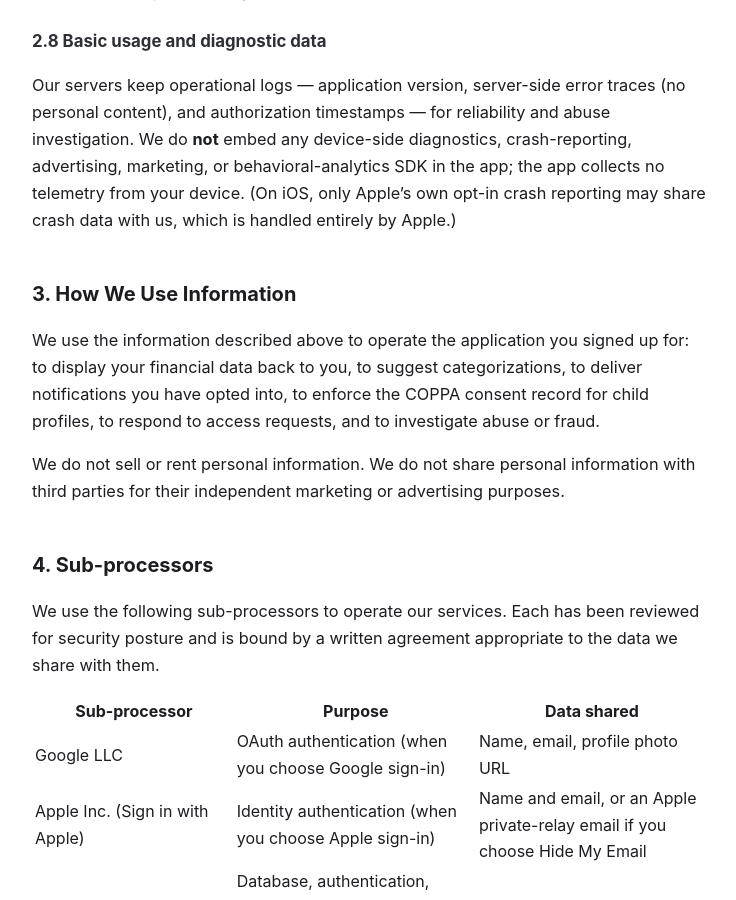
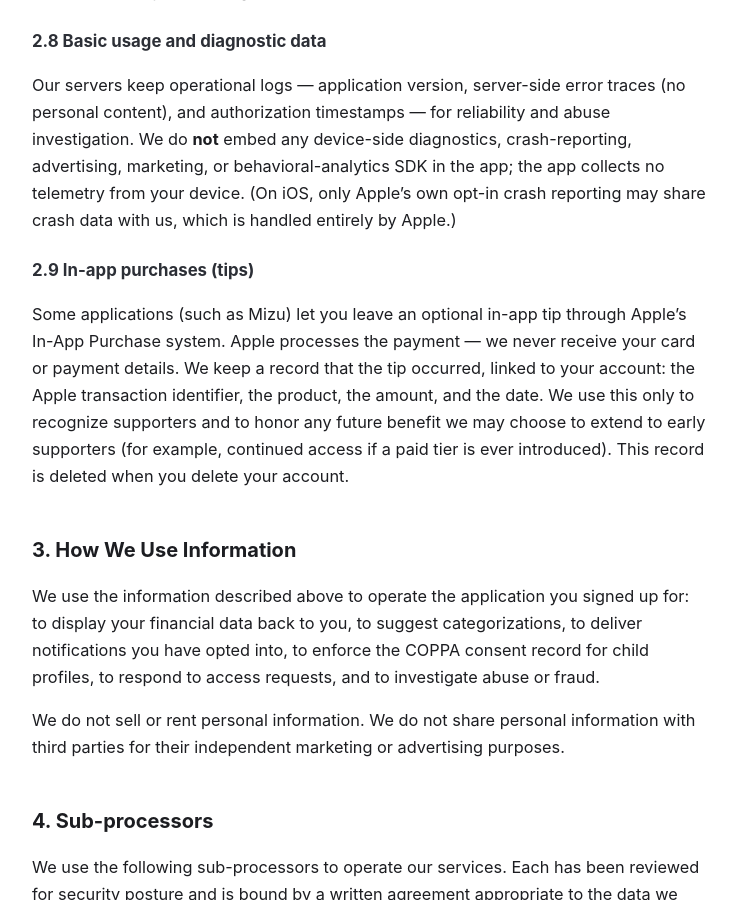
Before and after one commit to DMC-Labs-LLC/legal, a Jekyll site: the page built from privacy.md, in a window 1280 px wide and 900 px high, scrolled down 1931 px. Shown: the whole window, without its empty margins (270-1006 px from the left). Built offline with Jekyll 4.4.1, drawn with Linux system fonts in a browser that asks for light colours; some of the changed text lies outside the part shown.

Commit message:
docs(privacy): disclose in-app tip purchase records; bump to 2026-06-22
Adds 2.9 (in-app tips via Apple IAP: record of transaction id/product/amount/date, used only to recognize/grandfather supporters, deleted on account deletion), names tip records in the section 6 deletion list, bumps version/last_updated. Matches the Mizu native tip jar + mizu_tips ledger.

Co-Authored-By: Claude Opus 4.8 (1M context) <noreply@anthropic.com>
Claude-Session: https://claude.ai/code/session_01T7GsGcEoAc5PmpXndiUmrL

```diff
--- a/privacy.md
+++ b/privacy.md
@@ -94,6 +94,18 @@ behavioral-analytics SDK in the app; the app collects no telemetry
 from your device. (On iOS, only Apple's own opt-in crash reporting
 may share crash data with us, which is handled entirely by Apple.)
 
+### 2.9 In-app purchases (tips)
+
+Some applications (such as Mizu) let you leave an optional in-app
+tip through Apple's In-App Purchase system. Apple processes the
+payment — we never receive your card or payment details. We keep a
+record that the tip occurred, linked to your account: the Apple
+transaction identifier, the product, the amount, and the date. We
+use this only to recognize supporters and to honor any future
+benefit we may choose to extend to early supporters (for example,
+continued access if a paid tier is ever introduced). This record is
+deleted when you delete your account.
+
 ## 3. How We Use Information
 
 We use the information described above to operate the application
@@ -149,7 +161,8 @@ Settings; this:
 
 - Revokes any active bank-aggregator connections (Teller).
 - Deletes all of your transactions, labels, categories, push
-  subscriptions, and other application data immediately.
+  subscriptions, in-app tip records, and other application data
+  immediately.
 - Removes your authentication record.
 
 After deletion we retain a minimal deletion record — your email and
```
Also changed, not shown: other parts of privacy.md (+3 -3 lines).
